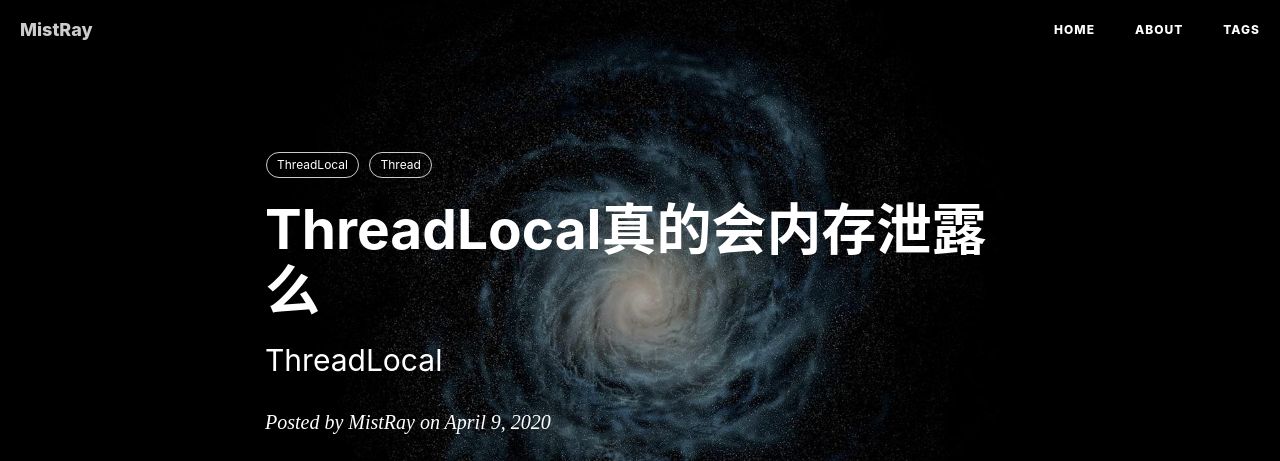
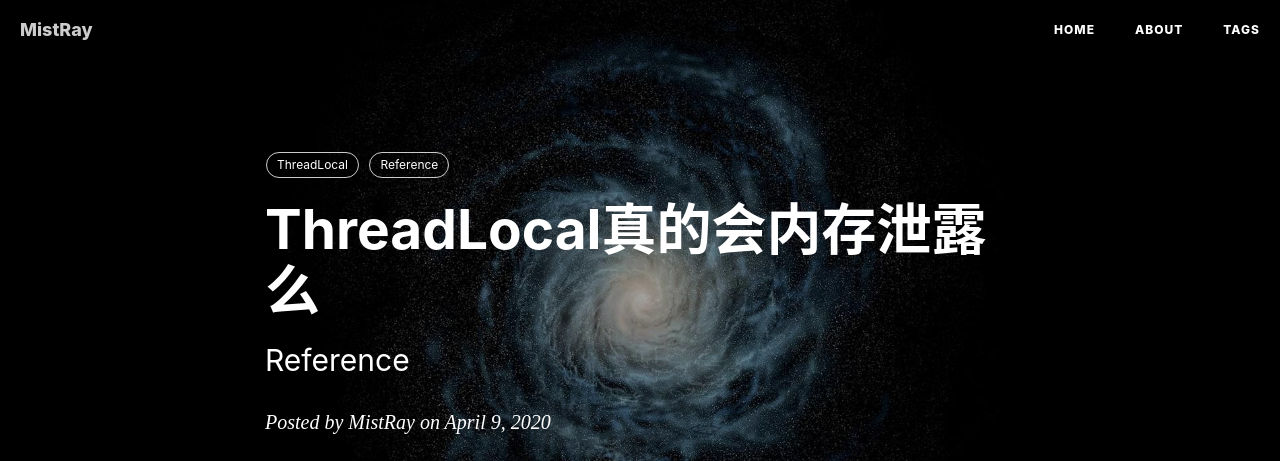
Before and after one commit to MistRay/mistray.github.io, a Jekyll site: the page built from _posts/2020-04-09-ThreadLocal真的会内存泄露么.md, in a window 1280 px wide and 900 px high. Shown: the top 461 px of the window. Built offline with Jekyll 4.4.1, drawn with Linux system fonts in a browser that asks for light colours; nearby versions of some CDN libraries; comment, search, counter and statistics services are not loaded.

```diff
--- a/_posts/2020-04-09-ThreadLocal真的会内存泄露么.md
+++ b/_posts/2020-04-09-ThreadLocal真的会内存泄露么.md
@@ -1,14 +1,14 @@
 ---
 layout:     post                    # 使用的布局（不需要改）
 title:      ThreadLocal真的会内存泄露么        # 标题
-subtitle:   ThreadLocal  #副标题
+subtitle:   Reference  #副标题
 date:       2020-04-09          # 时间
 author:     MistRay                      # 作者
 # header-img: img/post-bg-7.jpg 这篇文章标题背景图片
 catalog: true                       # 是否归档
 tags:                               #标签
     - ThreadLocal
-    - Thread
+    - Reference
 ---
 ## 前言
 
```
